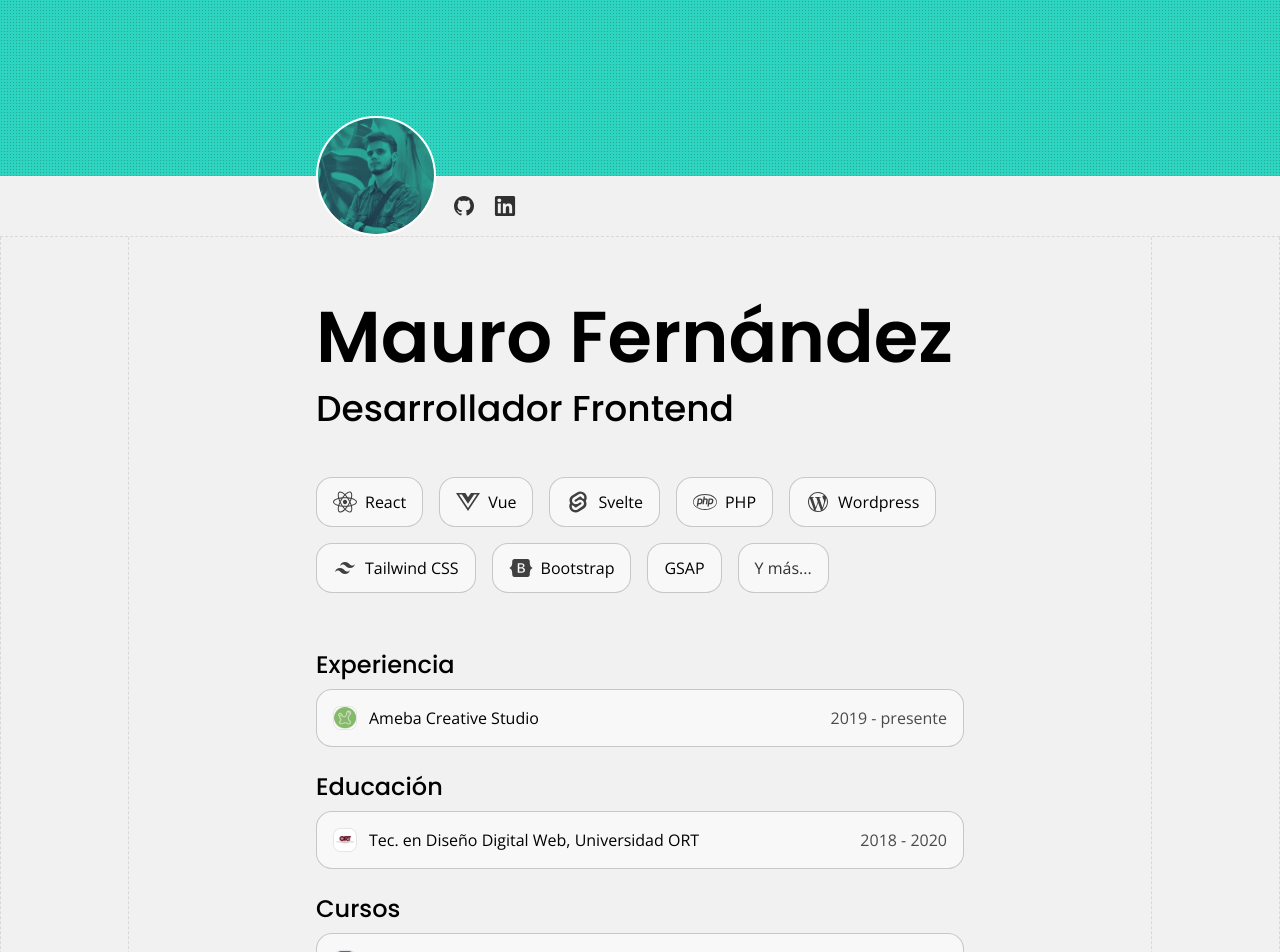
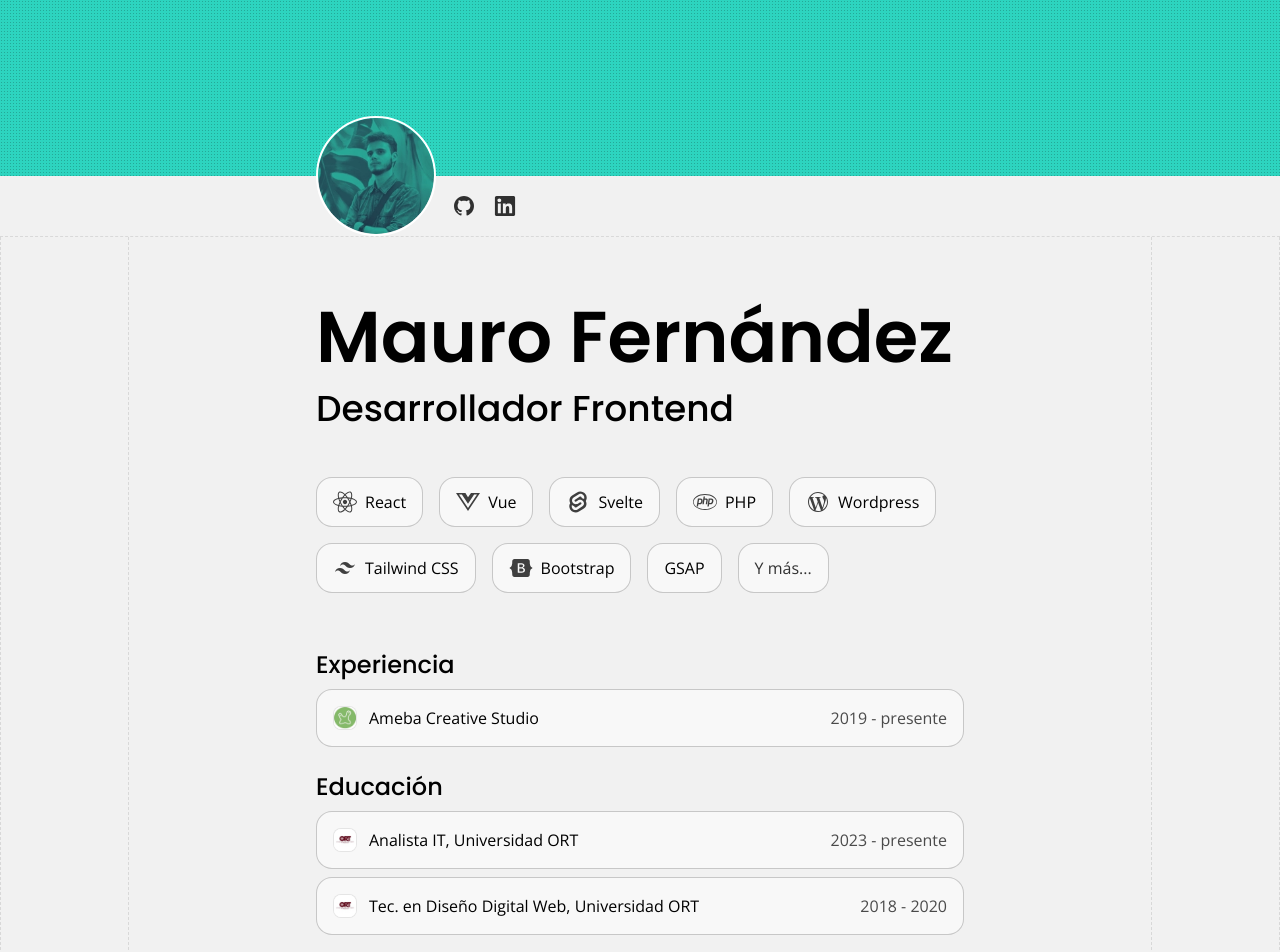
Before and after one commit to maufz/portfolio-2023, a Next.js app: page / in a window 1280 px wide. Shown: the top 952 px of the page. Built offline with nearby package versions, Linux system fonts and the light colour scheme.

Commit message:
Agregar analista it a sección educación

```diff
--- a/components/Experience.tsx
+++ b/components/Experience.tsx
@@ -8,11 +8,14 @@ export default function Experience() {
   animate="visible" viewport={{ once: true }}>
     <motion.div variants={item}>
       <h2 className="h4 mb-2">Experiencia</h2>
-      <ExperienceItem img="ameba-logo.jpg" imgAlt="Logo de Ameba Creative Studio" title="Ameba Creative Studio" subtitle="2019 - presente" link="https://ameba.com.uy" />
+      <ExperienceItem img="ameba-logo.jpg" imgAlt="Logo de Ameba Creative Studio" title="Ameba Creative Studio" subtitle="2019 - presente" link="https://ameba.studio" />
     </motion.div>
     <motion.div variants={item}>
       <h2 className="h4 mb-2">Educación</h2>
-      <ExperienceItem img="ort-logo.jpg" imgAlt="Logo de la Universidad ORT" title="Tec. en Diseño Digital Web, Universidad&nbsp;ORT" subtitle="2018 - 2020" link="https://ort.edu.uy" />
+      <div className="space-y-2">
+        <ExperienceItem img="ort-logo.jpg" imgAlt="Logo de la Universidad ORT" title="Analista IT, Universidad&nbsp;ORT" subtitle="2023 - presente" link="https://ort.edu.uy" />
+        <ExperienceItem img="ort-logo.jpg" imgAlt="Logo de la Universidad ORT" title="Tec. en Diseño Digital Web, Universidad&nbsp;ORT" subtitle="2018 - 2020" link="https://ort.edu.uy" />
+      </div>
     </motion.div>
     <motion.div variants={item}>
       <h2 className="h4 mb-2">Cursos</h2>
@@ -21,6 +24,14 @@ export default function Experience() {
   </motion.section>
 }
 
+
+interface ItemProps {
+  title: string
+  img?: string
+  subtitle?: string
+  imgAlt?: string
+  link?: string
+}
 
 function ExperienceItem({img, title, subtitle, imgAlt, link}: ItemProps) {
   return <a href={link} className="flex md:items-center gap-x-3 gap-y-2 rounded-2xl border border-black border-opacity-20 p-3 sm:p-4 bg-white bg-opacity-50
@@ -36,11 +47,3 @@ function ExperienceItem({img, title, subtitle, imgAlt, link}: ItemProps) {
     </div>
   </a>
 }
-
-interface ItemProps {
-  title: string
-  img?: string
-  subtitle?: string
-  imgAlt?: string
-  link?: string
-}
```
